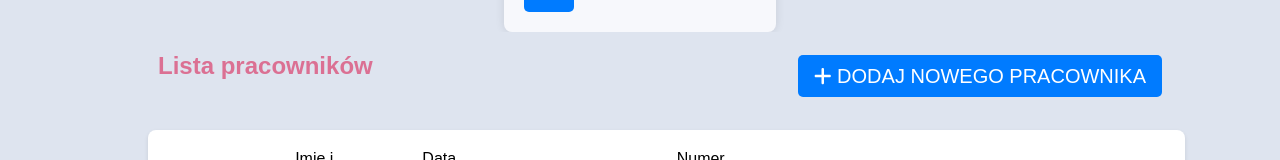
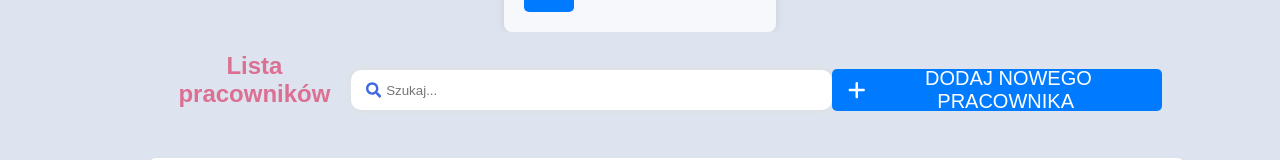
Before and after one commit to Trip87/employee-app, a React (Create React App) app: page /user-list in a window 1280 px wide. Shown: the part 332-492 px from the top of the page. Built offline with nearby package versions, Linux system fonts and the light colour scheme; no server answers.

Commit message:
search perfect

```diff
--- a/package.json
+++ b/package.json
@@ -20,10 +20,11 @@
     "react-dark-mode-toggle": "^0.2.0",
     "react-dom": "^18.3.1",
     "react-i18next": "^14.1.2",
+    "react-icons": "^5.2.1",
     "react-multi-carousel": "^2.8.5",
     "react-redux": "^9.1.2",
     "react-router-dom": "^6.23.1",
-    "react-scripts": "5.0.1",
+    "react-scripts": "^5.0.1",
     "react-transition-group": "^4.4.5",
     "redux": "^5.0.1",
     "sass": "^1.77.2",
--- /dev/null
+++ b/src/components/Search/index.scss
@@ -0,0 +1,26 @@
+.input-wrapper {
+    background-color: white;
+    width: 50%;
+    border-radius: 10px;
+    height: 2.5em;
+    padding: 0 15px;
+    box-shadow: 0 0 8px #ddd;
+    display: flex;
+    align-items: center;
+  }
+
+  input {
+    background-color: transparent;
+    border: none;
+    height: 100%;
+    font-size: 1.25 rem;
+    width: 100%;
+    margin-left: 5px;
+  }
+  input:focus {
+    outline: none;
+  }
+
+  #search-icon {
+    color: royalblue;
+  }
--- a/src/components/Search/index.tsx
+++ b/src/components/Search/index.tsx
@@ -1,35 +1,45 @@
 import { t } from "i18next";
 import React, { useState } from "react";
+import { Employee } from "../../Context/hooks/useAppContext";
+import "./index.scss";
+import { FaSearch } from "react-icons/fa";
+import useContext from "../../Context/AppContext";
+import "./index.scss";
 
-type Employee = {
-  id: number;
-  name: string;
+export type SearchProps = {
+  employees: Employee[];
+  setResults: React.Dispatch<React.SetStateAction<Employee[]>>;
 };
 
-type SearchProps = {
-  employees: Employee[];
-  setFilteredData: (value: React.SetStateAction<Employee[]>) => void;
-};
+const Search: React.FC<SearchProps> = ({ employees, setResults }) => {
+  // const { AppContext } = useContext(AppContext);
+  const [input, setInput] = useState("");
 
-const Search: React.FC<SearchProps> = ({ employees, setFilteredData }) => {
-  const [searchTerm, setSearchTerm] = useState("");
+  const fetchEmployees = (value: string) => {
+    const results = employees.filter((user) => {
+      return (
+        value &&
+        user &&
+        user.firstName &&
+        user.firstName.toLowerCase().includes(value.toLowerCase())
+      );
+    });
+    setResults(results);
+  };
 
-  const handleChange = (event: React.ChangeEvent<HTMLInputElement>) => {
-    const value = event.target.value;
-    setSearchTerm(value);
-
-    const filtered = employees.filter((employee) =>
-      employee.name.toLowerCase().includes(value.toLowerCase())
-    );
-    setFilteredData(filtered);
+  const handleChange = (e: React.ChangeEvent<HTMLInputElement>) => {
+    const value = e.target.value;
+    setInput(value);
+    fetchEmployees(value);
   };
 
   return (
-    <div>
+    <div className="input-wrapper">
+      <FaSearch id="search-icon" />
       <input
         type="text"
         placeholder={t("app.search")}
-        value={searchTerm}
+        value={input}
         onChange={handleChange}
       />
     </div>
--- a/src/pages/UserList/index.tsx
+++ b/src/pages/UserList/index.tsx
@@ -1,47 +1,62 @@
-import { useContext, useState } from 'react';
-import { AppContext } from '../../Context/AppContext';
-import Card from '../../components/Card/Card';
-import './index.scss';
-import Button from '../../components/Button/Button';
-import { FontAwesomeIcon } from '@fortawesome/react-fontawesome';
-import { faPlus } from '@fortawesome/free-solid-svg-icons';
-import Modal from '../../components/Modal';
-import { Employee } from '../../Context/hooks/useAppContext';
-import { useNavigate } from 'react-router-dom';
+import React, { useContext, useState } from "react";
+import { AppContext } from "../../Context/AppContext";
+import Card from "../../components/Card/Card";
+import "./index.scss";
+import Button from "../../components/Button/Button";
+import { FontAwesomeIcon } from "@fortawesome/react-fontawesome";
+import { faPlus } from "@fortawesome/free-solid-svg-icons";
+import Modal from "../../components/Modal";
+import { Employee } from "../../Context/hooks/useAppContext";
+import { useNavigate } from "react-router-dom";
 import { useTranslation } from "react-i18next";
-import Loader from '../../components/Loader/Loader';
-const UserList = () => {
-  const { employees, isLoading, deleteEmployee } = useContext(AppContext);
+import Search from "../../components/Search";
+
+const UserList: React.FC = () => {
+  const { employees, setEmployees } = useContext(AppContext);
   const navigate = useNavigate();
+  const [results, setResults] = useState<Employee[]>([]);
   const [showModal, setShowModal] = useState(false);
-  const [selectedEmployee, setSelectedEmployee] = useState<Employee | null>(null);
+  const [selectedEmployee, setSelectedEmployee] = useState<Employee | null>(
+    null
+  );
+
   const openModal = (employee: Employee) => {
     setSelectedEmployee(employee);
     setShowModal(true);
   };
+
   const closeModal = () => {
     setSelectedEmployee(null);
     setShowModal(false);
   };
+
   const { t } = useTranslation();
+
   const handleAddEmployee = () => {
-    navigate('/add-new-worker');
+    navigate("/add-new-worker");
   };
+
   const handleDeleteEmployee = (id: number) => {
-    deleteEmployee(id);
+    const newEmployees = employees.filter((employee) => employee.id !== id);
+    setEmployees(newEmployees);
   };
+
+  const displayedEmployees = results.length > 0 ? results : employees;
+
   return (
     <div className="user-list">
       <header className="user-list__header">
         <h2 className="user-list__title">{t("app.employee-list")}</h2>
+
+        <Search employees={employees} setResults={setResults} />
+
         <Button
-          onClick={handleAddEmployee}
           variant="primary"
           height="large"
+          onClick={handleAddEmployee}
           label={
             <>
-              <FontAwesomeIcon icon={faPlus} />
-              &nbsp;{t("app.new-employee")}
+              <FontAwesomeIcon icon={faPlus} /> {t("app.new-employee")}
             </>
           }
         />
@@ -56,9 +71,8 @@ const UserList = () => {
         <p>{t("app.desc")}</p>
         <p>{t("app.view")}</p>
       </Card>
-      {isLoading ? <Loader /> : (
       <ul className="user-list__items">
-          {employees.map((employee) => (
+        {displayedEmployees.map((employee) => (
           <li key={employee.id} className="user-list__item">
             <Card className="user-list__card">
               <img
@@ -92,14 +106,33 @@ const UserList = () => {
           </li>
         ))}
       </ul>
-      )}
+
       {showModal && selectedEmployee && (
         <Modal
-          {...selectedEmployee}
+          firstName={selectedEmployee.firstName}
+          lastName={selectedEmployee.lastName}
+          birthDate={selectedEmployee.birthDate}
+          phone={selectedEmployee.phone}
+          email={selectedEmployee.email}
+          image={selectedEmployee.image}
+          address={selectedEmployee.address}
+          maidenName={selectedEmployee.maidenName}
+          age={selectedEmployee.age}
+          gender={selectedEmployee.gender}
+          username={selectedEmployee.username}
+          password={selectedEmployee.password}
+          bloodGroup={selectedEmployee.bloodGroup}
+          height={selectedEmployee.height}
+          weight={selectedEmployee.weight}
+          hair={selectedEmployee.hair}
+          eyeColor={selectedEmployee.eyeColor}
+          ip={selectedEmployee.ip}
           onClose={closeModal}
+          id={selectedEmployee.id}
         />
       )}
     </div>
   );
 };
+
 export default UserList;
```
Also changed, not shown: src/components/SearchResult/index.scss (added, +7 -0 lines), src/components/SearchResult/index.tsx (added, +17 -0 lines), src/components/SearchResultList/index.scss (added, +11 -0 lines), src/components/SearchResultList/index.tsx (added, +20 -0 lines), 1 other file (tests, documents, lock files or other folders). Lines whose indentation alone changed are shown as unchanged.
